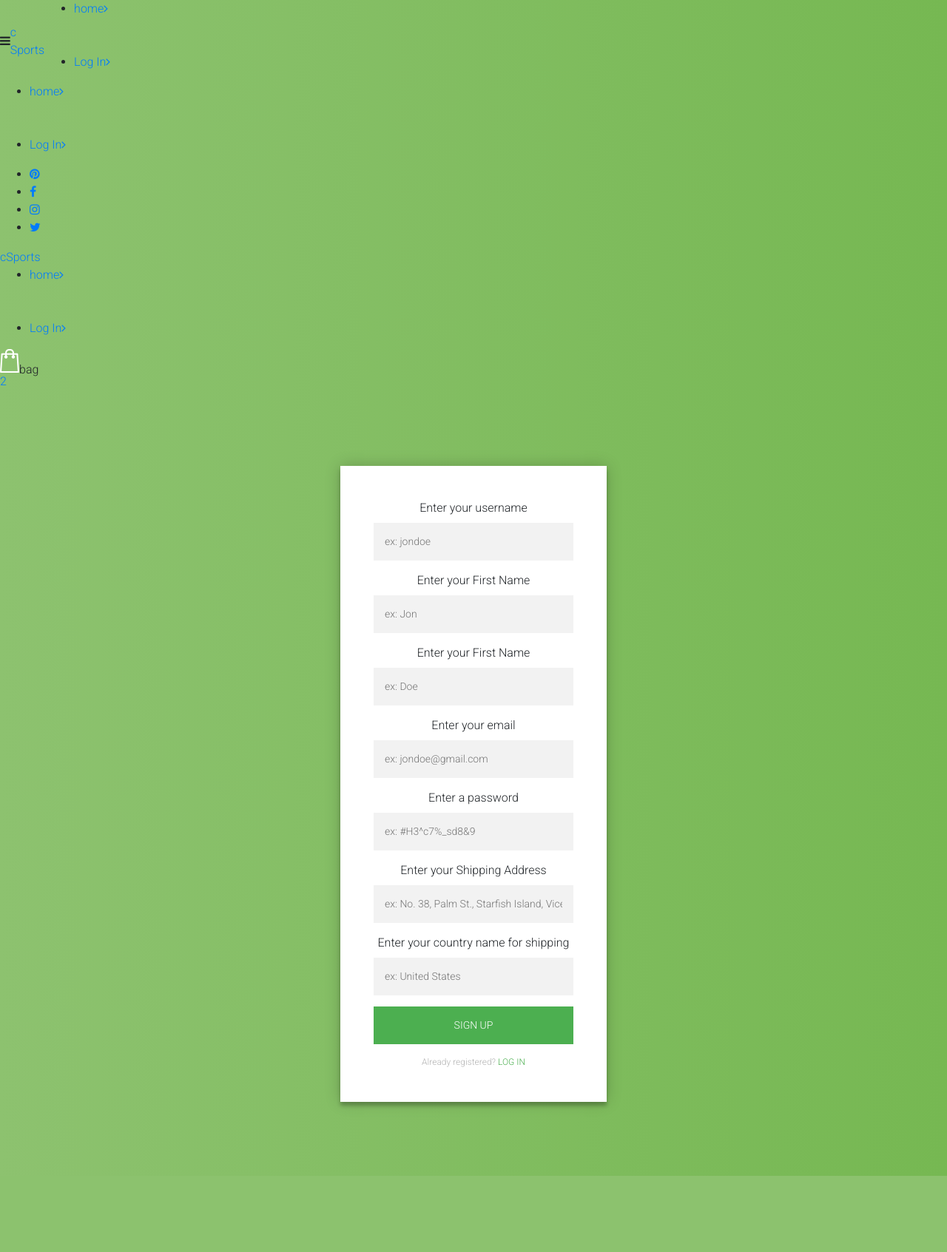
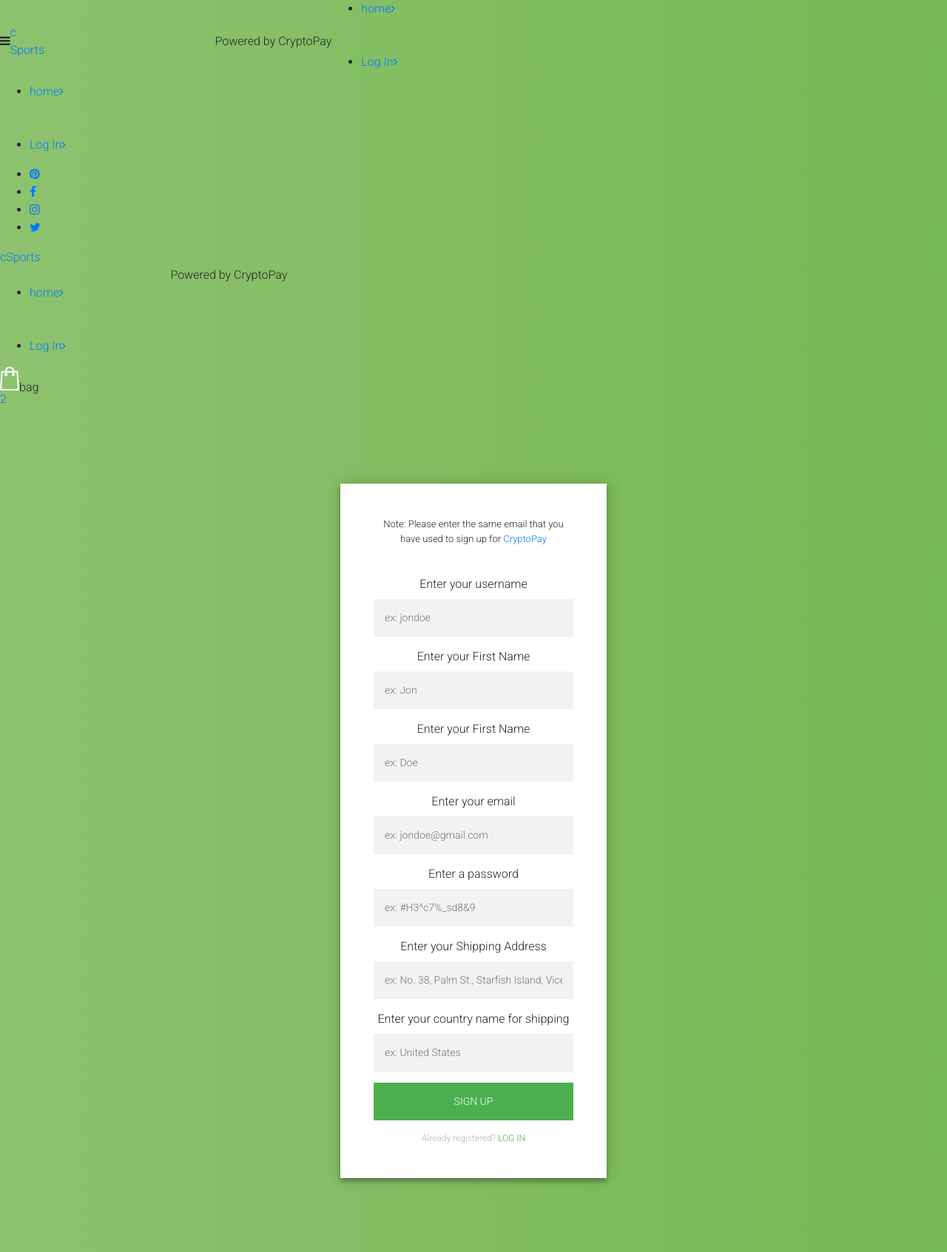
Before and after one commit to surajsjain/crypto-commerce, a Django app: template templates/userpages/signup.html in a window 1280 px wide. Shown: the whole page at 74% size. Before the commit the page ends 1590 px from the top, so only its background shows below. Run offline with Django 3.2, Linux system fonts and the light colour scheme; the template is opened without the code that fills it, so the values that code supplies are empty; some libraries are stand-ins or nearby versions.

Commit message:
Some small touches

```diff
--- a/ecommerce/settings.py
+++ b/ecommerce/settings.py
@@ -160,5 +160,6 @@
 MEDIA_URL = '/media/'
 
 
+# CRYPTOPAY_URL = 'http://localhost:8001/'
+CRYPTOPAY_API_KEY = '21b116puoi11512010438'
 CRYPTOPAY_URL = 'http://localhost:8001/'
-CRYPTOPAY_API_KEY = '72121k105115104g10024'
--- a/templates/base.html
+++ b/templates/base.html
@@ -43,6 +43,7 @@
 						<div>c<span></br>Sports</span></div>
 					</a>
 				</div>
+				<span style="margin-left: 18%;/* margin-right: auto; */">Powered by CryptoPay</span>
 
 				<!-- Navigation -->
 				<nav class="header_nav">
@@ -123,6 +124,7 @@
 					<div>c<span>Sports</span></div>
 				</a>
 			</div>
+			<span style="margin-left: 18%;/* margin-right: auto; */">Powered by CryptoPay</span>
 
 			<!-- Sidebar Navigation -->
 			<nav class="sidebar_nav">
--- a/templates/userpages/login.html
+++ b/templates/userpages/login.html
@@ -9,7 +9,6 @@
 {% block extraHead %}
 
 <link rel="stylesheet" href="{% static 'userpages/main.css' %}">
-<script src="https://apis.google.com/js/platform.js" async defer></script>
 
 {% endblock %}
 
--- a/templates/userpages/signup.html
+++ b/templates/userpages/signup.html
@@ -9,13 +9,16 @@
 {% block extraHead %}
 
 <link rel="stylesheet" href="{% static 'userpages/main.css' %}">
-<script src="https://apis.google.com/js/platform.js" async defer></script>
 
 {% endblock %}
 
 {% block mainContent %}
 <div class="login-page">
-  <div class="form">
+  <div class="form" style="width:110%">
+    <p style="font-size: small;">
+      Note: Please enter the same email that you have used to sign up for <a href="http://localhost:8001">CryptoPay</a>
+    </p>
+    <br>
     <form class="login-form" action="{% url 'signup' %}" method="POST">
       {% csrf_token %}
 
```
